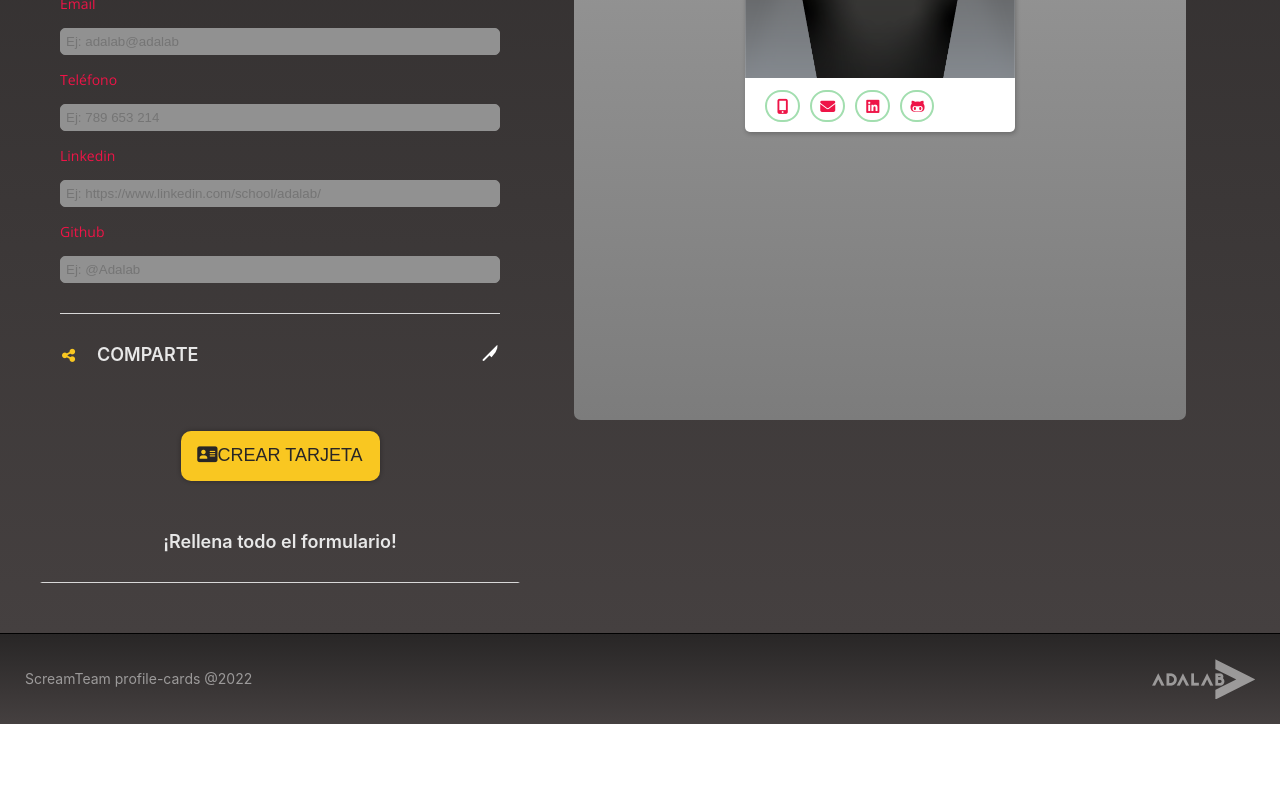
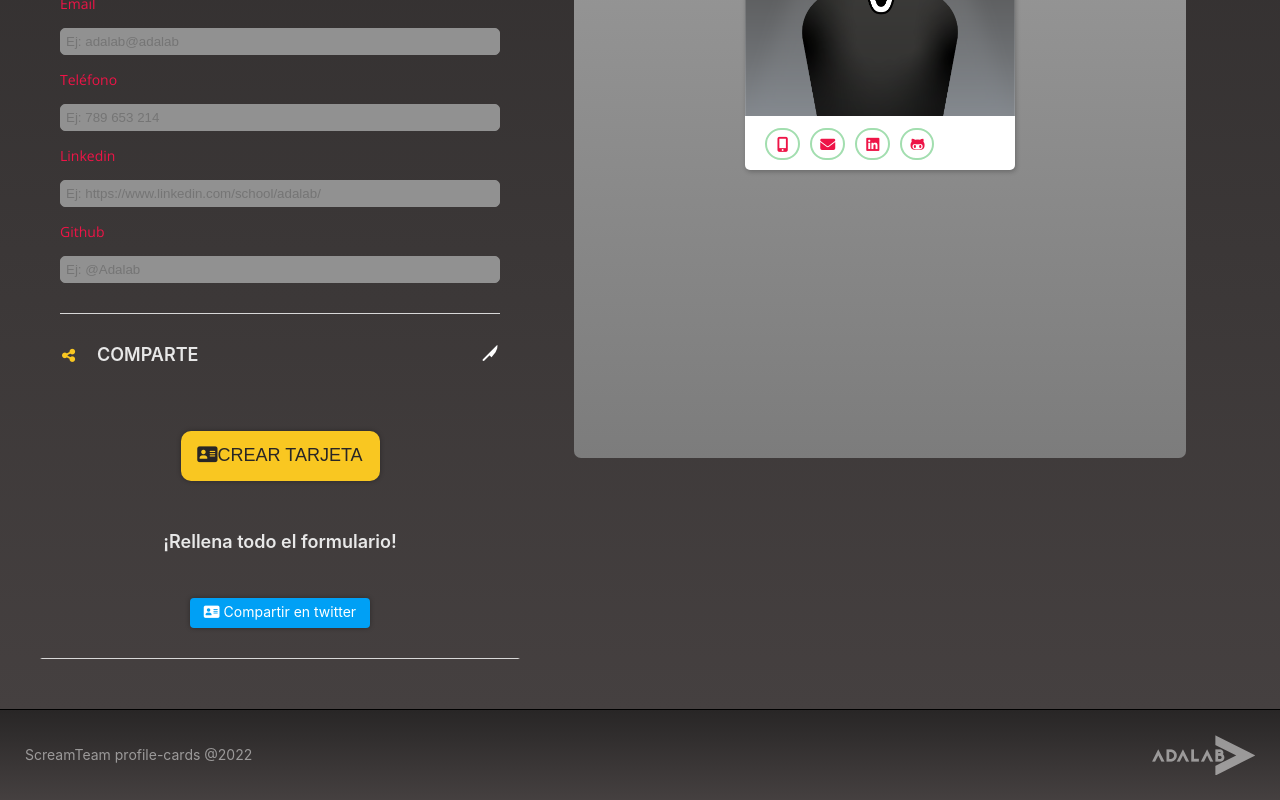
Before and after one commit to MLLuisa/project-promo-q-module-3-team-5, a React (Create React App) app: page / in a window 1280 px wide. Shown: the part 700-1500 px from the top of the page. Before the commit the page ends 1424 px from the top, so only its background shows below. Built offline with nearby package versions, Linux system fonts and the light colour scheme.

Commit message:
Add fetch and create CardURL

```diff
--- a/src/components/App.js
+++ b/src/components/App.js
@@ -7,6 +7,7 @@ import { useState } from 'react';
 import React from 'react';
 import PropTypes from 'prop-types';
 import Preview from './Preview';
+import dataApi from '../services/dataApi';
 
 
 function App() {
@@ -20,7 +21,7 @@ function App() {
     github: '',
     photo: ''
   });
-
+  const [resultCard, setResultCard] = useState({});
 
   if (dataCard.photo === '') {
     setDataCard({...dataCard,
@@ -52,6 +53,13 @@ const uploadImage = (ev) => {
     });
   }
 
+  // Crear tarjeta (API)
+  const handleCreateCard = (ev) => {
+    ev.preventDefault();
+    dataApi(dataCard).then(info => {
+      setResultCard(info);
+    })
+  }
 
   //Para los colapsables
   const handleCollapsed = (ev) => {
@@ -194,19 +202,19 @@ const uploadImage = (ev) => {
 
               <div className="container-collapsible section-to-hide ">
                 <div className="button-container">
-                  <button className="button-create" name="newCardButton">
+                  <button className="button-create" name="newCardButton" onClick={handleCreateCard}>
                     <i className="fa-solid fa-address-card"></i>
                     <span>crear tarjeta</span>
                   </button>
                 </div>
 
                 <div className="check">
-                  <h3 className="share-text">¡Rellena todo el formulario!</h3>
+                  <h3 className="share-text"></h3>
                 </div>
 
-                <div className="created collapsed">
-                  <h3 className="share-text">la tarjeta ha sido creada:</h3>
-                  <a className="link" href="#" target="_blank">https://awesome-profile-card.com?id=A456DF0001</a>
+                <div className="created">
+                  <h3 className="share-text">{resultCard.success === true ? "La tarjeta ha sido creada:" : "¡Rellena todo el formulario!"}</h3>
+                  <a className="link" href={resultCard.cardURL} target="_blank">{resultCard.success === true ? resultCard.cardURL : ""}</a>
                   <a className="button-share" href="#" target="_blank">
                     <i className="fa-solid fa-address-card"></i>
                     <span> Compartir en twitter</span>
--- /dev/null
+++ b/src/services/dataApi.js
@@ -0,0 +1,15 @@
+const dataApi = (data) => {
+    return fetch('https://awesome-profile-cards.herokuapp.com/card/', {
+        method: 'POST',
+        body: JSON.stringify(data),
+        headers: {
+          'content-type': 'application/json'
+        },
+      })
+        .then(response => response.json())
+        .then (data => {
+            return data;
+        })
+};
+
+export default dataApi;
```
